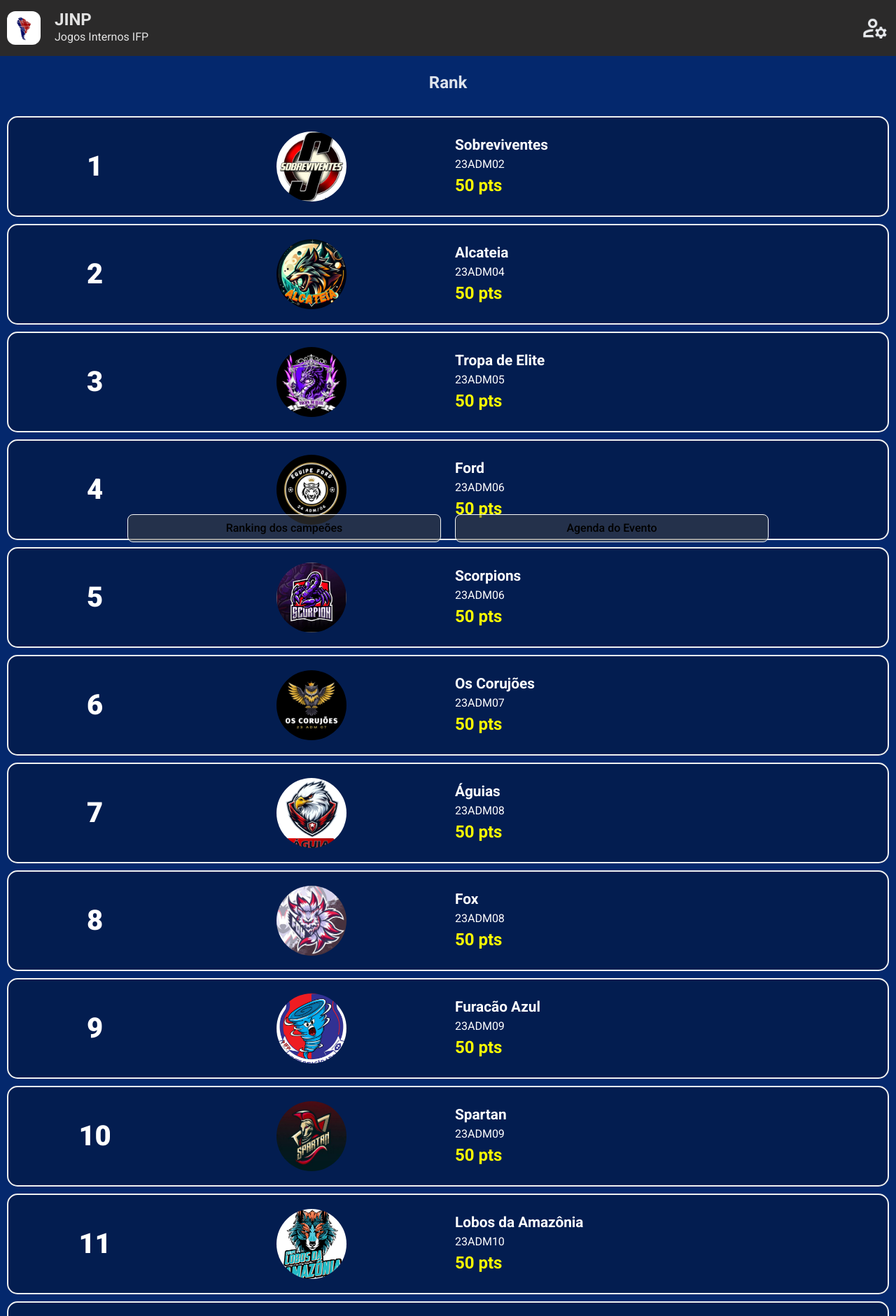
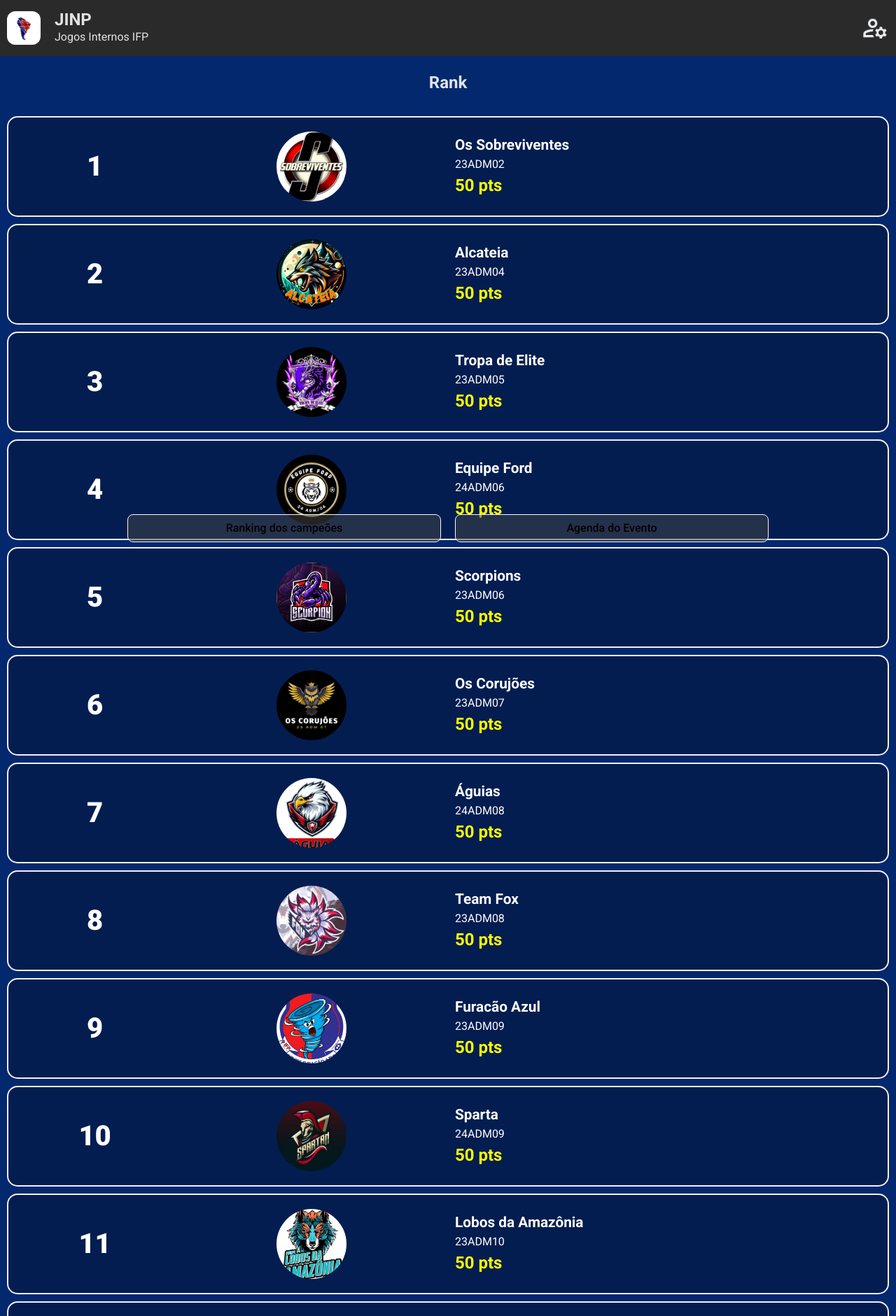
Before and after one commit to werlenx/Jimp, a React (Vite) app: page /rank in a window 1280 px wide. Shown: the top 1881 px of the page at 70% size. Built offline with nearby package versions, Linux system fonts and the light colour scheme.

Commit message:
ajuste de nomes

```diff
--- a/src/pages/Rank.jsx
+++ b/src/pages/Rank.jsx
@@ -6,7 +6,7 @@ import fs from "fs";
 const teams = [
   {
     id: "1",
-    name: "Sobreviventes",
+    name: "Os Sobreviventes",
     pathImg: "./logos/23adm02_sobreviventes.jpeg",
     points: 50,
     class: "23ADM02",
@@ -27,10 +27,10 @@ const teams = [
   },
   {
     id: "4",
-    name: "Ford",
+    name: "Equipe Ford",
     pathImg: "./logos/23adm06_ford.jpeg",
     points: 50,
-    class: "23ADM06",
+    class: "24ADM06",
   },
   {
     id: "5",
@@ -51,11 +51,11 @@ const teams = [
     name: "Águias",
     pathImg: "./logos/23adm08_aguia.jpeg",
     points: 50,
-    class: "23ADM08",
+    class: "24ADM08",
   },
   {
     id: "8",
-    name: "Fox",
+    name: "Team Fox",
     pathImg: "./logos/23adm08_fox.jpg",
     points: 50,
     class: "23ADM08",
@@ -69,10 +69,10 @@ const teams = [
   },
   {
     id: "10",
-    name: "Spartan",
+    name: "Sparta",
     pathImg: "./logos/23adm09_spartan.jpeg",
     points: 50,
-    class: "23ADM09",
+    class: "24ADM09",
   },
   {
     id: "11",
@@ -90,7 +90,7 @@ const teams = [
   },
   {
     id: "13",
-    name: "Titas",
+    name: "Titãs da ADM",
     pathImg: "./logos/23adm12_titas.jpeg",
     points: 50,
     class: "23ADM12",
@@ -118,7 +118,7 @@ const teams = [
   },
   {
     id: "17",
-    name: "Alfa",
+    name: "Os Alfas",
     pathImg: "./logos/23adm17_alfa.jpeg",
     points: 50,
     class: "23ADM17",
@@ -132,14 +132,14 @@ const teams = [
   },
   {
     id: "19",
-    name: "Dopaminerigicos",
+    name: "Dopaminérigicos",
     pathImg: "./logos/23fma07_dopaminergicos.jpeg",
     points: 50,
     class: "23FMA07",
   },
   {
     id: "20",
-    name: "Artemis",
+    name: "Ártemis",
     pathImg: "./logos/24adm01_artemis.jpeg",
     points: 50,
     class: "24ADM01",
@@ -167,48 +167,41 @@ const teams = [
   },
   {
     id: "24",
-    name: "Falcoes",
+    name: "Falcões",
     pathImg: "./logos/24adm05_falcoes.jpeg",
     points: 50,
     class: "24ADM05",
   },
   {
     id: "25",
-    name: "Águias de Fogo",
-    pathImg: "./logos/24adm07_aguias_de_fogo.jpeg",
-    points: 50,
-    class: "24ADM07",
-  },
-  {
-    id: "26",
     name: "Farmaforte",
     pathImg: "./logos/24fma01_farmaforte.jpeg",
     points: 50,
     class: "24FMA01",
   },
   {
-    id: "27",
-    name: "Atenolol",
+    id: "26",
+    name: "Atenalol",
     pathImg: "./logos/24fma03_atenolol.jpeg",
     points: 50,
     class: "24FMA03",
   },
   {
-    id: "28",
+    id: "27",
     name: "Tarja Preta",
     pathImg: "./logos/24fma04_tarja_preta.jpeg",
     points: 50,
     class: "24FMA04",
   },
   {
-    id: "29",
+    id: "28",
     name: "Farma SOS",
     pathImg: "./logos/24fma05_farma_sos.jpeg",
     points: 50,
     class: "24FMA05",
   },
   {
-    id: "30",
+    id: "29",
     name: "Pramil",
     pathImg: "./logos/24fma06_pramil.jpeg",
     points: 50,
```
